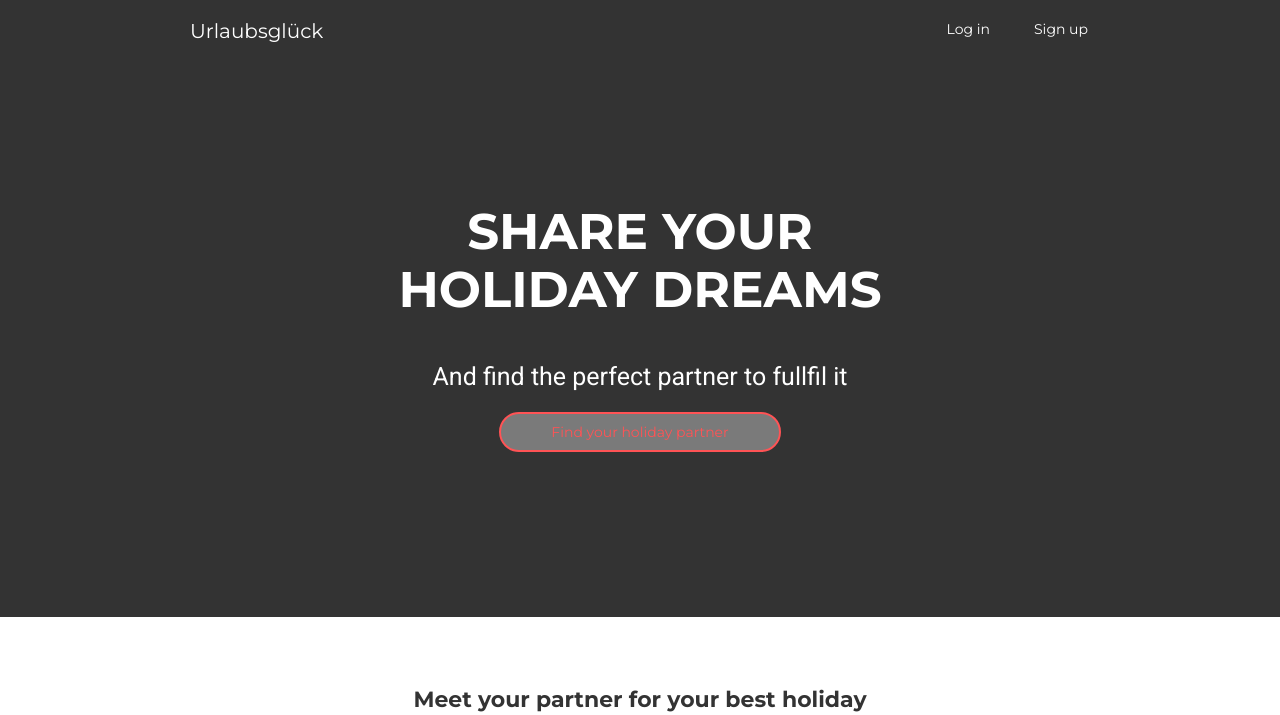
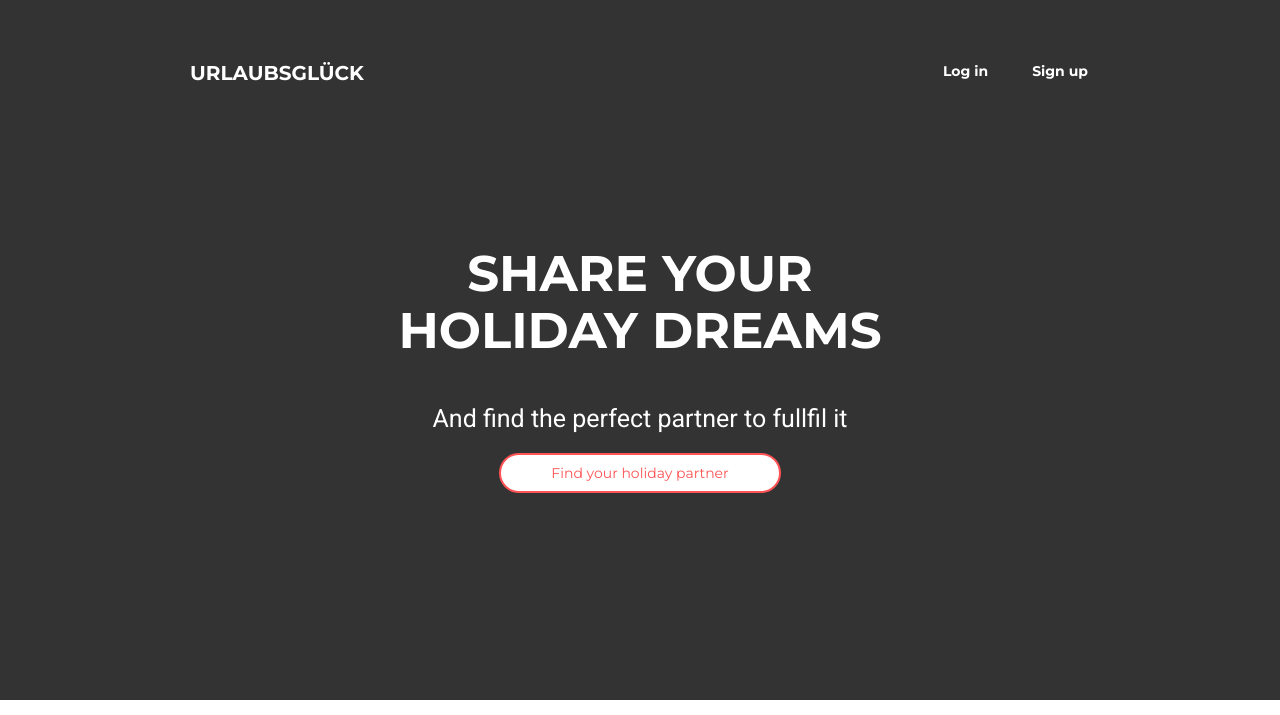
Before and after one commit to sergey-khalyavin/goit-markup-hw-07, a plain HTML site: page index.html in a window 1280 px wide. Both pictures are taken after a click on the button "Find your holiday partner". Shown: the top 715 px of the page. Drawn offline with Linux system fonts and the light colour scheme.

Commit message:
Add fixed css

```diff
--- a/css/style.css
+++ b/css/style.css
@@ -18,6 +18,7 @@
 
 .masthead__banner {
     display: flex;
+    height: 700px;
     flex-direction: column;
     justify-content: center;
     align-items: center;
@@ -36,10 +37,12 @@
     display: block;
     margin: 0;
     padding: 0;
+    text-transform: uppercase;
     text-decoration: none;
     color: var(--light-text);
     font-size: 20px;
     font-family: var(--bold-font);
+    font-weight: 700;
 }
 
 .masthead__list {
@@ -47,6 +50,7 @@
     padding: 0;
     display: inline-flex;
     font-family: var(--bold-font);
+    font-weight: 700;
 }
 
 .masthead__item {
@@ -106,7 +110,7 @@
 .button:hover,
 .button:focus {
     color: var(--red-color);
-    background-color: rgba(255, 255, 255, 0.35);
+    background-color: var(--light-text);
 }
 
 .section {
```
